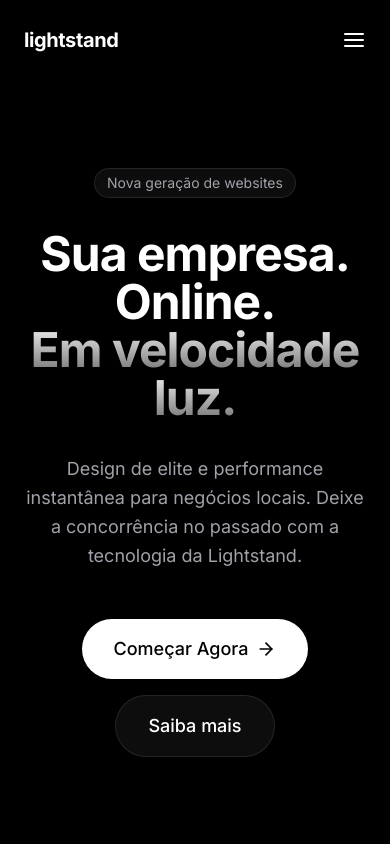
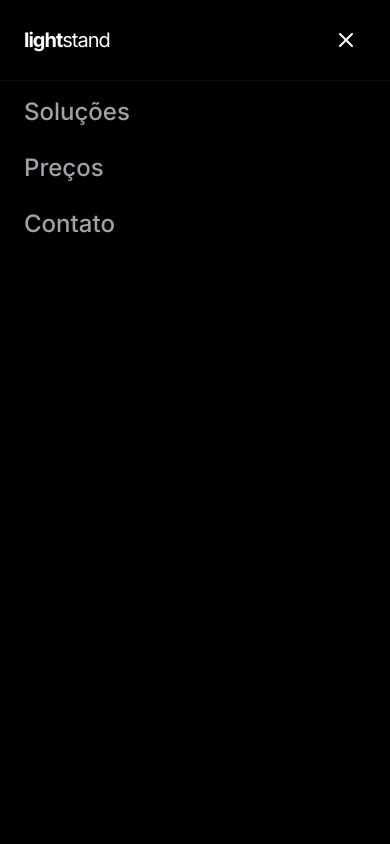
Before and after one commit to light-stand/lightstand.io, an Astro site: page / in a window 390 px wide. Both pictures are taken after a click on the button 354 px from the left and 40 px from the top of the page. Shown: the top 844 px of the page. Built offline with nearby package versions, Linux system fonts and the light colour scheme; Astro itself is replaced by a stand-in of ours.

Commit message:
feat: Introduce responsive mobile navigation, consolidate pricing plans, and refresh marketing content for local businesses.

```diff
--- a/src/components/BentoGrid.tsx
+++ b/src/components/BentoGrid.tsx
@@ -34,7 +34,7 @@ export default function BentoGrid() {
             viewport={{ once: true }}
             className="text-3xl md:text-5xl font-bold tracking-tight mb-6"
           >
-            O problema dos sites antigos.
+            O problema dos sites amadores.
           </motion.h2>
           <motion.p
             initial={{ opacity: 0, y: 20 }}
@@ -43,8 +43,8 @@ export default function BentoGrid() {
             transition={{ delay: 0.2 }}
             className="text-zinc-400 text-lg max-w-2xl mx-auto"
           >
-            A maioria dos sites locais são lentos, inseguros e feios.
-            Nós mudamos isso.
+            Sites lentos e feios perdem clientes todos os dias.
+            Nós resolvemos isso definitivamente.
           </motion.p>
         </div>
 
@@ -91,9 +91,9 @@ export default function BentoGrid() {
             <div className="w-12 h-12 rounded-full bg-green-500/20 flex items-center justify-center mb-6">
               <Shield className="w-6 h-6 text-green-400" />
             </div>
-            <h3 className="text-2xl font-bold mb-4">Blindado</h3>
+            <h3 className="text-2xl font-bold mb-4">Sem Dor de Cabeça</h3>
             <p className="text-zinc-400 leading-relaxed">
-              Sem banco de dados para ser hackeado. Apenas HTML puro e seguro.
+              Nós cuidamos de tudo: domínio, hospedagem e atualizações. Você foca no seu negócio.
             </p>
           </Card>
 
--- a/src/components/Features.tsx
+++ b/src/components/Features.tsx
@@ -5,18 +5,18 @@ import { Code2, Cpu, TrendingUp } from 'lucide-react';
 const features = [
   {
     icon: <Code2 className="w-8 h-8 text-purple-400" />,
-    title: "Vibecoding Technology",
-    description: "Desenvolvimento assistido por IA combinado com engenheiros experts. Código limpo, moderno e escalável."
+    title: "Design de Alto Nível",
+    description: "Seu negócio com uma aparência profissional e moderna. Passe a credibilidade de uma grande franquia."
   },
   {
     icon: <Cpu className="w-8 h-8 text-blue-400" />,
-    title: "Astro Core",
-    description: "Arquitetura de ilhas para zero JavaScript desnecessário. Seu site é entregue como HTML estático ultra-leve."
+    title: "Carregamento Instantâneo",
+    description: "Seu cliente não espera. Nossos sites carregam em milissegundos, garantindo que você não perca nenhuma venda."
   },
   {
     icon: <TrendingUp className="w-8 h-8 text-green-400" />,
-    title: "Lead Ready",
-    description: "Estrutura otimizada para conversão. CTAs estratégicos e design focado em transformar visitantes em clientes."
+    title: "Pronto para o Google",
+    description: "Estrutura otimizada para você ser encontrado no Google Maps e na busca orgânica da sua região."
   }
 ];
 
--- a/src/components/Footer.tsx
+++ b/src/components/Footer.tsx
@@ -5,7 +5,9 @@ export default function Footer() {
     <footer className="py-12 border-t border-white/10 bg-black">
       <div className="max-w-7xl mx-auto px-6 flex flex-col md:flex-row items-center justify-between gap-6">
         <div className="flex items-center gap-2">
-          <span className="text-lg font-bold text-white tracking-tight">lightstand</span>
+          <span className="text-lg tracking-tighter text-white">
+            <span className="font-medium">light</span><span className="font-bold">stand</span>
+          </span>
           <span className="text-zinc-500 text-sm">© 2025</span>
         </div>
 
--- a/src/components/Hero.tsx
+++ b/src/components/Hero.tsx
@@ -15,7 +15,7 @@ export default function Hero() {
           transition={{ duration: 0.8, delay: 0.2 }}
         >
           <span className="inline-block py-1 px-3 rounded-full bg-white/5 border border-white/10 text-sm text-zinc-400 mb-8 backdrop-blur-sm">
-            Nova geração de websites
+            Especialista em Negócios Locais
           </span>
         </motion.div>
 
@@ -25,9 +25,9 @@ export default function Hero() {
           transition={{ duration: 0.8, delay: 0.4 }}
           className="text-5xl md:text-7xl lg:text-8xl font-bold tracking-tight text-white mb-8"
         >
-          Sua empresa. Online. <br />
+          Seu negócio precisa de <br />
           <span className="text-transparent bg-clip-text bg-gradient-to-b from-white to-white/40">
-            Em velocidade luz.
+            um site profissional.
           </span>
         </motion.h1>
 
@@ -37,8 +37,8 @@ export default function Hero() {
           transition={{ duration: 0.8, delay: 0.6 }}
           className="text-lg md:text-xl text-zinc-400 max-w-2xl mx-auto mb-12 leading-relaxed"
         >
-          Design de elite e performance instantânea para negócios locais.
-          Deixe a concorrência no passado com a tecnologia da Lightstand.
+          Nós já criamos um para você. Sem reuniões, sem compromisso e sem pagar nada adiantado.
+          Veja seu site pronto com seus dados reais antes de decidir.
         </motion.p>
 
         <motion.div
@@ -48,17 +48,19 @@ export default function Hero() {
           className="flex flex-col md:flex-row items-center justify-center gap-4"
         >
           <a
-            href="#pricing"
+            href="https://wa.me/5511999999999?text=Ol%C3%A1%2C%20quero%20ver%20o%20prot%C3%B3tipo%20do%20meu%20site%21"
+            target="_blank"
+            rel="noopener noreferrer"
             className="group relative px-8 py-4 bg-white text-black rounded-full font-medium text-lg transition-transform hover:scale-105 active:scale-95 flex items-center gap-2"
           >
-            Começar Agora
+            Ver meu site pronto
             <ArrowRight className="w-5 h-5 group-hover:translate-x-1 transition-transform" />
           </a>
           <a
-            href="#features"
+            href="#how-it-works"
             className="px-8 py-4 bg-white/5 text-white border border-white/10 rounded-full font-medium text-lg transition-colors hover:bg-white/10 backdrop-blur-sm"
           >
-            Saiba mais
+            Como funciona
           </a>
         </motion.div>
       </div>
--- a/src/components/Navbar.tsx
+++ b/src/components/Navbar.tsx
@@ -1,8 +1,10 @@
 import React, { useState, useEffect } from 'react';
-import { motion, useScroll, useTransform } from 'framer-motion';
+import { motion, useScroll, useTransform, AnimatePresence } from 'framer-motion';
+import { Menu, X } from 'lucide-react';
 
 export default function Navbar() {
   const [isScrolled, setIsScrolled] = useState(false);
+  const [isOpen, setIsOpen] = useState(false);
   const { scrollY } = useScroll();
 
   useEffect(() => {
@@ -14,17 +16,18 @@ export default function Navbar() {
   }, []);
 
   return (
+    <>
       <motion.nav
         initial={{ y: -100, opacity: 0 }}
         animate={{ y: 0, opacity: 1 }}
         transition={{ duration: 0.8, ease: "easeOut" }}
         className={`fixed top-0 left-0 right-0 z-50 transition-all duration-300 ${
-        isScrolled ? 'bg-black/50 backdrop-blur-xl border-b border-white/5' : 'bg-transparent'
+          isScrolled || isOpen ? 'bg-black/50 backdrop-blur-xl border-b border-white/5' : 'bg-transparent'
         }`}
       >
         <div className="max-w-7xl mx-auto px-6 h-20 flex items-center justify-between">
-        <a href="#" className="text-xl font-bold tracking-tight text-white hover:opacity-80 transition-opacity">
-          lightstand
+          <a href="#" className="text-xl tracking-tighter text-white hover:opacity-80 transition-opacity">
+            <span className="font-black">light</span><span className="font-light">stand</span>
           </a>
 
           <div className="hidden md:flex items-center gap-8">
@@ -33,10 +36,50 @@ export default function Navbar() {
             <a href="#contact" className="text-sm font-medium text-zinc-400 hover:text-white transition-colors">Contato</a>
           </div>
 
-        <button className="md:hidden text-white">
-          <svg xmlns="http://www.w3.org/2000/svg" width="24" height="24" viewBox="0 0 24 24" fill="none" stroke="currentColor" strokeWidth="2" strokeLinecap="round" strokeLinejoin="round"><line x1="3" y1="12" x2="21" y2="12"></line><line x1="3" y1="6" x2="21" y2="6"></line><line x1="3" y1="18" x2="21" y2="18"></line></svg>
+          <button
+            onClick={() => setIsOpen(!isOpen)}
+            className="md:hidden text-white p-2 hover:bg-white/10 rounded-full transition-colors"
+          >
+            {isOpen ? <X /> : <Menu />}
           </button>
         </div>
       </motion.nav>
+
+      <AnimatePresence>
+        {isOpen && (
+          <motion.div
+            initial={{ opacity: 0, height: 0 }}
+            animate={{ opacity: 1, height: "100vh" }}
+            exit={{ opacity: 0, height: 0 }}
+            transition={{ duration: 0.3 }}
+            className="fixed inset-0 z-40 bg-black pt-24 px-6 md:hidden"
+          >
+            <div className="flex flex-col gap-6 text-2xl font-medium">
+              <a
+                href="#features"
+                onClick={() => setIsOpen(false)}
+                className="text-zinc-400 hover:text-white transition-colors"
+              >
+                Soluções
+              </a>
+              <a
+                href="#pricing"
+                onClick={() => setIsOpen(false)}
+                className="text-zinc-400 hover:text-white transition-colors"
+              >
+                Preços
+              </a>
+              <a
+                href="#contact"
+                onClick={() => setIsOpen(false)}
+                className="text-zinc-400 hover:text-white transition-colors"
+              >
+                Contato
+              </a>
+            </div>
+          </motion.div>
+        )}
+      </AnimatePresence>
+    </>
   );
 }
--- a/src/components/Pricing.tsx
+++ b/src/components/Pricing.tsx
@@ -10,28 +10,19 @@ function cn(...inputs: ClassValue[]) {
 
 const plans = [
   {
-    name: "Presença",
-    price: "R$ 97",
-    setup: "R$ 299 setup",
-    description: "Para quem está começando.",
-    features: ["Site One-Page", "Hospedagem Inclusa", "Dominio Grátis (1 ano)", "Suporte via Email"],
-    highlight: false
-  },
-  {
-    name: "Crescimento",
-    price: "R$ 197",
-    setup: "R$ 799 setup",
-    description: "Para escalar seu negócio.",
-    features: ["Site Multi-Page (até 5)", "Blog Integrado", "SEO Avançado", "Suporte Prioritário", "Analytics Dashboard"],
+    name: "Lightstand Pro",
+    price: "R$ 50",
+    setup: "R$ 300 taxa única de setup",
+    description: "Tudo que você precisa para ter uma presença digital profissional.",
+    features: [
+      "Site Profissional Completo",
+      "Hospedagem Premium Inclusa",
+      "Manutenção Mensal",
+      "Otimizado para Google (SEO)",
+      "Carregamento Instantâneo",
+      "Botão WhatsApp Integrado"
+    ],
     highlight: true
-  },
-  {
-    name: "Dominância",
-    price: "Sob Consulta",
-    setup: "R$ 1.999 setup",
-    description: "Soluções customizadas.",
-    features: ["Páginas Ilimitadas", "Integrações API", "Design Exclusivo", "Gerente de Conta", "SLA Garantido"],
-    highlight: false
   }
 ];
 
@@ -53,7 +44,7 @@ export default function Pricing() {
           </p>
         </div>
 
-        <div className="grid grid-cols-1 md:grid-cols-3 gap-8">
+        <div className="flex justify-center">
           {plans.map((plan, index) => (
             <motion.div
               key={index}
@@ -62,7 +53,7 @@ export default function Pricing() {
               viewport={{ once: true }}
               transition={{ delay: index * 0.1 }}
               className={cn(
-                "relative p-8 rounded-3xl border backdrop-blur-sm flex flex-col",
+                "relative p-8 rounded-3xl border backdrop-blur-sm flex flex-col w-full max-w-lg",
                 plan.highlight
                   ? "bg-white/10 border-white/20 ring-1 ring-white/20"
                   : "bg-white/5 border-white/10"
```
Lines whose indentation alone changed are shown as unchanged.
